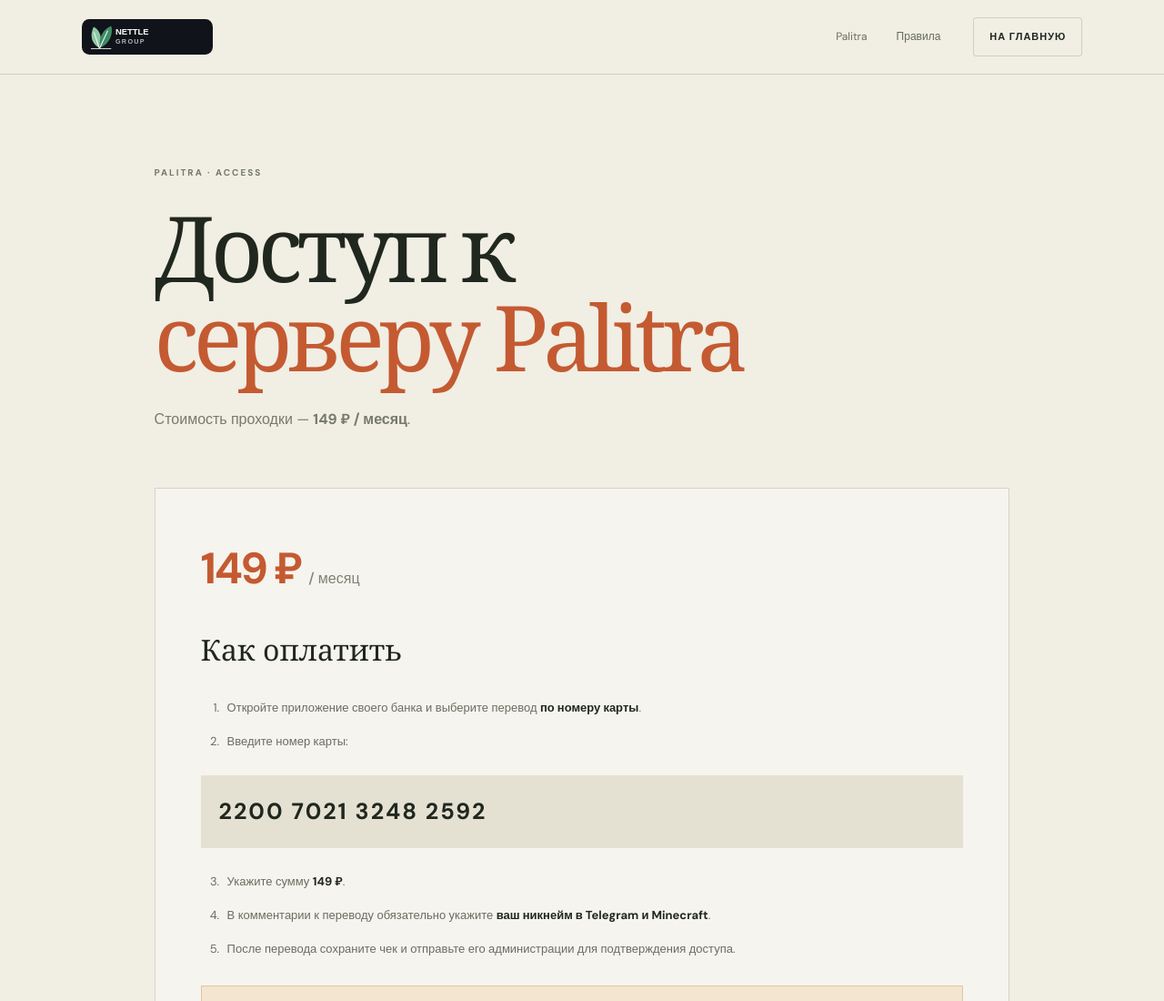
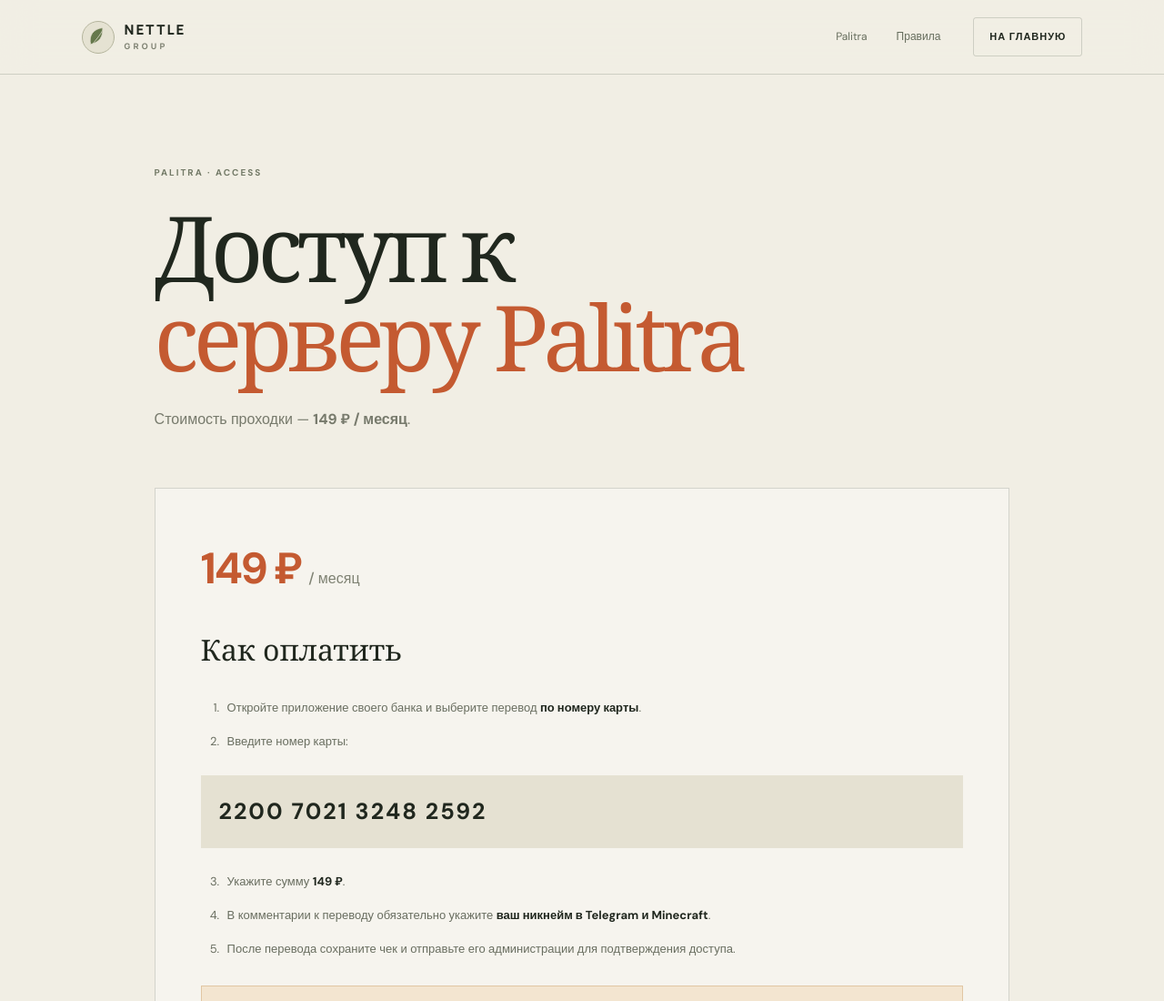
Before and after one commit to Merekwi/nettlegroup, a plain HTML site: page palitra-buy.html in a window 1280 px wide. Shown: the top 1100 px of the page at 91% size. Drawn offline with Linux system fonts and the light colour scheme.

Commit message:
Apply autumn brand header across Palitra pages

```diff
--- a/palitra-buy.html
+++ b/palitra-buy.html
@@ -1,6 +1,6 @@
 <!doctype html>
 <html lang="ru"><head><meta charset="utf-8"><meta name="viewport" content="width=device-width,initial-scale=1">
 <title>Palitra — Купить проходку</title><link rel="stylesheet" href="style.css"></head>
-<body><header class="nav"><a class="brand" href="index.html"><img class="brand-logo" src="/logo.svg" alt="Nettle Group"></a><nav><a href="palitra.html">Palitra</a><a href="palitra-rule.html">Правила</a></nav><a class="nav-button" href="index.html">На главную</a></header>
+<body><header class="nav"><a class="brand" href="index.html"><span class="brand-mark" aria-hidden="true"><svg viewBox="0 0 40 40"><path d="M8 31C5 17 12 7 27 5c1 14-5 23-19 26Z"/><path d="M10 32C19 21 24 15 28 7"/></svg></span><span class="brand-type">NETTLE<span>GROUP</span></span></a><nav><a href="palitra.html">Palitra</a><a href="palitra-rule.html">Правила</a></nav><a class="nav-button" href="index.html">На главную</a></header>
 <main class="inner purchase"><div class="eyebrow">PALITRA · ACCESS</div><h1>Доступ к<br><span>серверу Palitra</span></h1><p class="lead">Стоимость проходки — <strong>149 ₽ / месяц</strong>.</p>
 <div class="purchase-box"><div class="price">149 ₽ <span>/ месяц</span></div><h2>Как оплатить</h2><ol class="payment-steps"><li>Откройте приложение своего банка и выберите перевод <strong>по номеру карты</strong>.</li><li>Введите номер карты:</li></ol><div class="card-number">2200 7021 3248 2592</div><ol class="payment-steps" start="3"><li>Укажите сумму <strong>149 ₽</strong>.</li><li>В комментарии к переводу обязательно укажите <strong>ваш никнейм в Telegram и Minecraft</strong>.</li><li>После перевода сохраните чек и отправьте его администрации для подтверждения доступа.</li></ol><div class="notice">⚠️ Перед оплатой обязательно ознакомьтесь с действующими правилами сервера.</div><a class="button dark" href="palitra-rule.html">Прочитать правила</a></div></main><footer><span>© 2026 Nettle Group</span><a href="palitra.html">← Palitra</a></footer></body></html>
```
